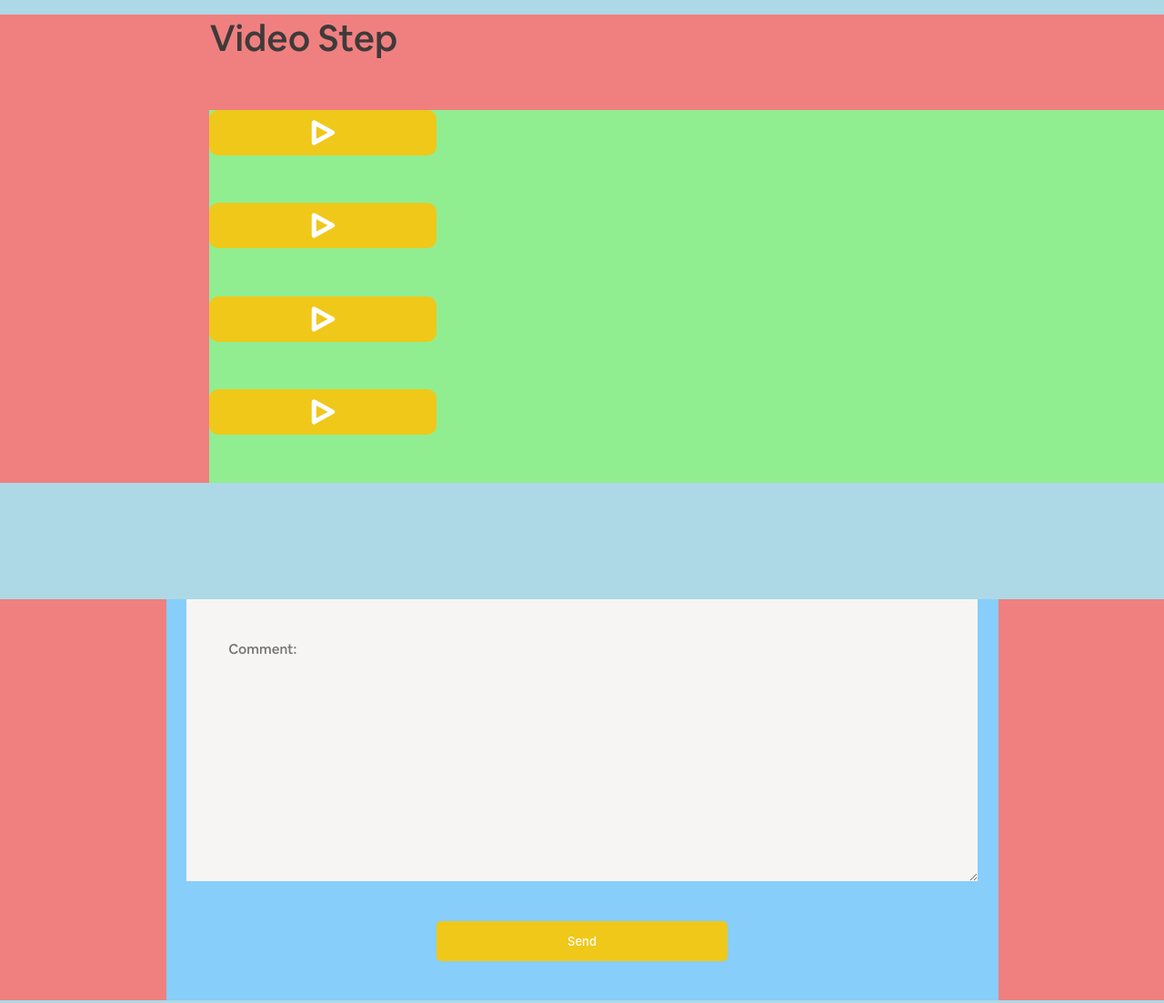
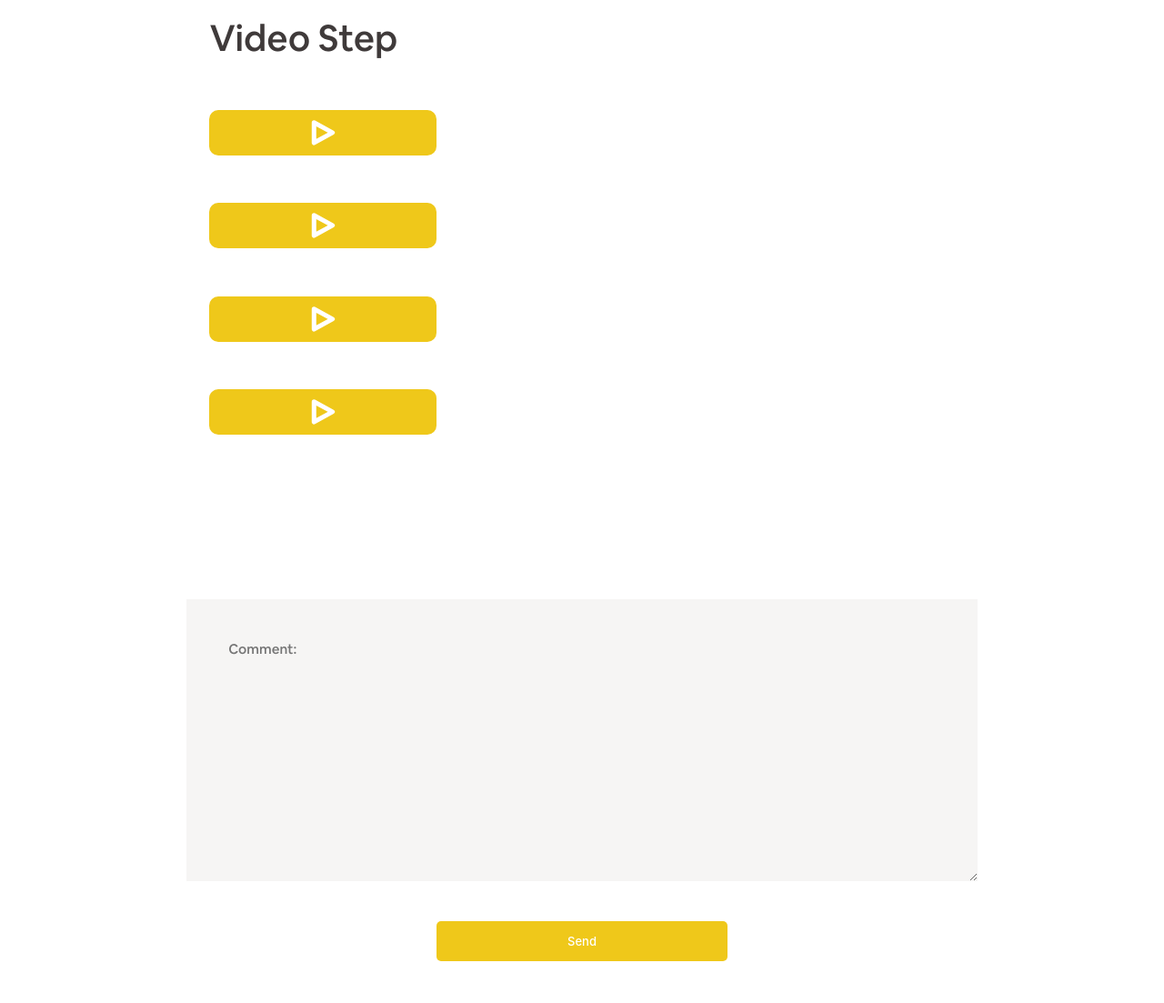
Before and after one commit to farhanrizqi/RecipeWeb, a plain HTML site: page recipe.html in a window 1280 px wide. Shown: the part 1600-2703 px from the top of the page at 91% size. Drawn offline with Linux system fonts and the light colour scheme.

Commit message:
reviewing

```diff
--- a/assets/css/styleDetail.css
+++ b/assets/css/styleDetail.css
@@ -20,16 +20,12 @@
   margin: 0;
 }
 .primarycontainer {
-  width: 1349px;
+  width: 100vw;
+  max-width: 100%;
   height: auto;
   position: absolute;
   left: 50%;
   transform: translate(-50%);
-  box-sizing: border-box;
-}
-.content {
-  width: 100%;
-  height: auto;
 }
 
 button {
@@ -272,9 +268,6 @@ h4 {
     /* background-color: antiquewhite; */
     width: 100%;
   }
-  .sideBlock {
-    height: 111%;
-  }
   .content {
     flex-direction: column;
   }
@@ -301,7 +294,6 @@ h4 {
   }
   .sideBlock {
     width: 6%;
-    height: 125%;
   }
   .main-content {
     padding-left: 12%;
--- a/assets/css/styleLogin.css
+++ b/assets/css/styleLogin.css
@@ -20,9 +20,10 @@
   margin: 0;
 }
 .primarycontainer {
-  background-color: lightblue;
+  /* background-color: lightblue; */
   width: 1365px;
-  /* height: auto; */
+
+  height: auto;
   position: absolute;
   left: 50%;
   transform: translate(-50%);
--- a/assets/css/styleRecipe.css
+++ b/assets/css/styleRecipe.css
@@ -20,7 +20,7 @@
   margin: 0;
 }
 .primarycontainer {
-  background-color: lightblue;
+  /* background-color: lightblue; */
   width: 1349px;
   max-width: 100%;
   height: auto;
@@ -90,7 +90,7 @@ nav {
   background-size: contain;
   width: 696px;
   height: 450px;
-  background-color: aqua;
+  /* background-color: aqua; */
   border-radius: 10px;
 }
 
@@ -150,7 +150,7 @@ nav {
   color: #3f3a3a;
 }
 .recipe {
-  background-color: lightcoral;
+  /* background-color: lightcoral; */
   /* display: flex; */
   width: auto;
   padding-left: 20%;
@@ -171,7 +171,7 @@ nav {
   width: 100%;
   height: auto;
   margin-bottom: 10%;
-  background-color: lightcoral;
+  /* background-color: lightcoral; */
 }
 .step .title {
   margin-left: 18%;
@@ -186,7 +186,7 @@ nav {
 
 .play-group {
   display: flex;
-  background-color: lightgreen;
+  /* background-color: lightgreen; */
   flex-direction: column;
   margin-left: 18%;
 }
@@ -206,13 +206,13 @@ nav {
   display: flex;
   justify-content: center;
   margin-bottom: 10%;
-  background-color: lightcoral;
+  /* background-color: lightcoral; */
 }
 .comment-form {
   display: flex;
   flex-direction: column;
   align-items: center;
-  background-color: lightskyblue;
+  /* background-color: lightskyblue; */
 }
 .comment-form .textarea {
   font-family: "AirBnb Cereal";
@@ -279,7 +279,7 @@ nav {
   padding-top: 5%;
 }
 .wrapper5 {
-  background-color: aqua;
+  /* background-color: aqua; */
   margin-left: auto;
   margin-right: auto;
 }
```
